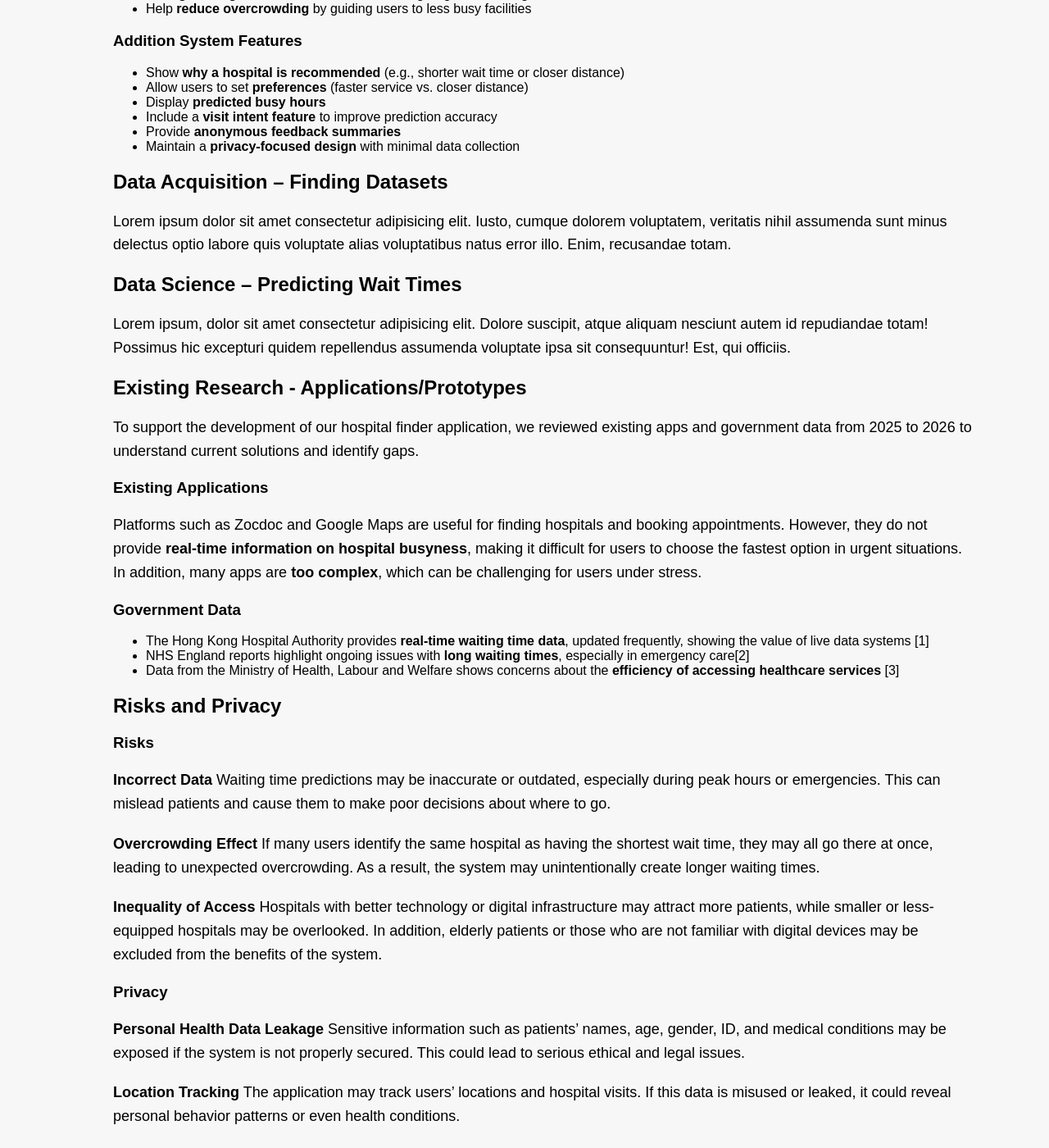
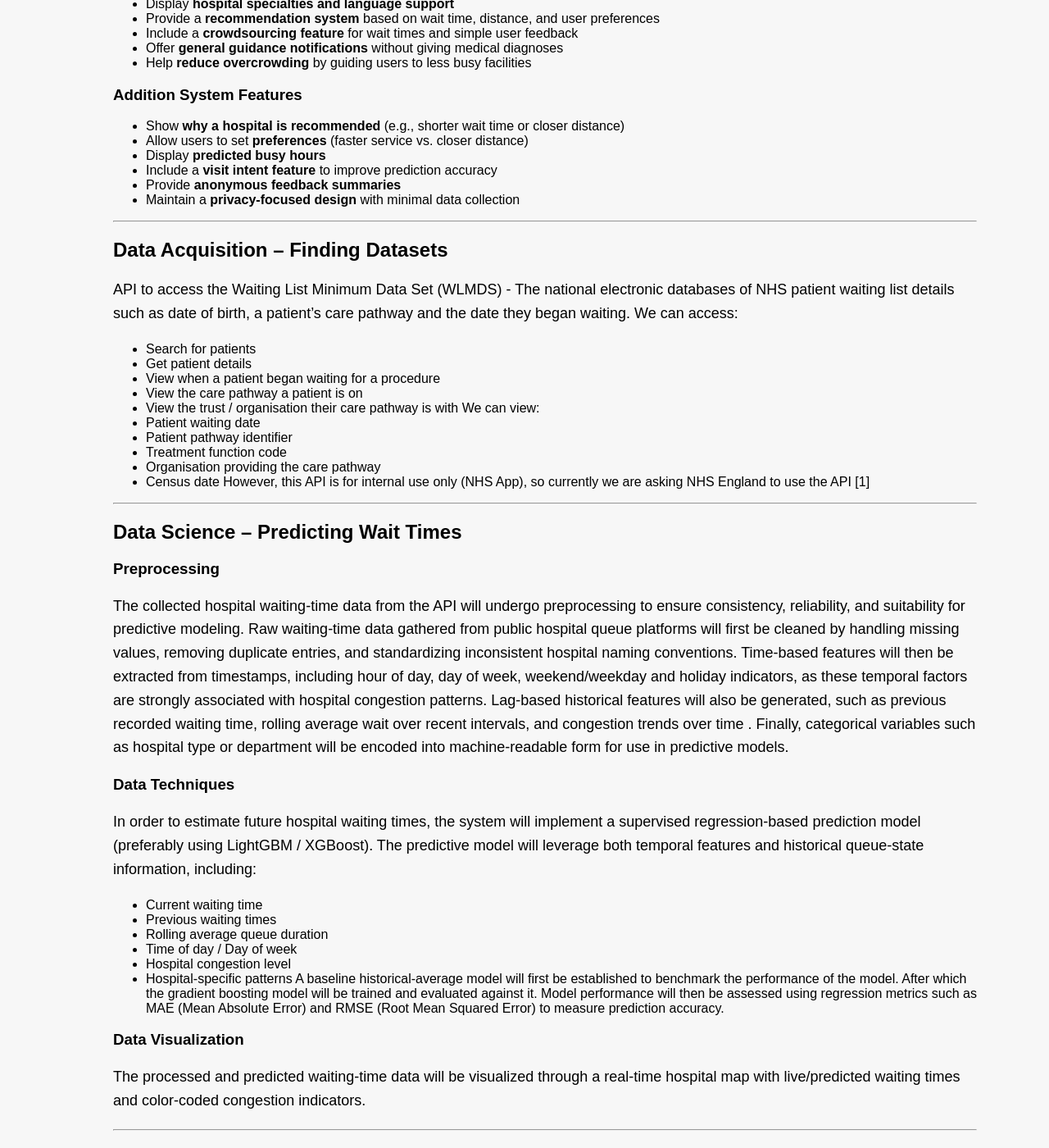
Before and after one commit to daitera1/PBL3-Group-D, a Jekyll site: the page built from _posts/2026-04-28-project-proposal.md, in a window 1280 px wide and 1400 px high, scrolled down 1862 px. Shown: the whole window at 82% size. Built offline with Jekyll 4.4.1, drawn with Linux system fonts in a browser that asks for light colours; some of the changed text lies outside the part shown.

Commit message:
added citations

```diff
--- a/_posts/2026-04-28-project-proposal.md
+++ b/_posts/2026-04-28-project-proposal.md
@@ -11,6 +11,8 @@ permalink: /posts/project-proposal/
 
 Our project focuses on developing a smart hospital finder application designed to help users locate hospitals more efficiently. The app provides real-time and predicted wait times, along with key information such as hospital specialties, supported languages, and accepted insurance. It is aimed at patients who need quick and reliable access to healthcare, especially in unfamiliar areas or urgent situations. By combining live data, historical trends, and user input, the app helps users choose the best hospital based on their needs. This improves overall efficiency in healthcare access and reduces unnecessary waiting times.
 
+---
+
 ## Problem Statement
 
 In many cities, hospitals are often overcrowded and patients have to deal with long waiting times. Even though there are multiple hospitals available, people usually don’t have access to real-time information about how busy each hospital is. Because of this, most patients just go to the closest hospital without knowing how long they will have to wait.
@@ -18,6 +20,7 @@ This leads to some hospitals becoming overloaded while others are not fully used
 Current solutions, like hospital websites or map apps, don’t really solve this problem because they don’t show live conditions or accurate wait times. As a result, patients cannot make informed decisions about where to go.
 Due to this, there is a need for a smarter system that can provide real-time and predicted information to help patients choose the best hospital. This could reduce waiting times, balance patient flow, and make healthcare access easier and more efficient.
 
+---
 
 ## Vision & Goals
 
@@ -31,6 +34,7 @@ Since the source data is directly from NHS England, NHS Digital, and official tr
 This project also aims to deliver a clean, jargon-free interface that works equally well for a first-time user and a frequent visitor, prioritising clarity over complexity.
 Lastly, using design for inclusivity from the ground up, meeting WCAG 2.1 AA (the international standard for web accessibility, requiring digital content to be perceivable, operable, understandable, and robust for users) accessibility standards, supporting screen readers, multiple languages, and varying levels of digital literacy.
 
+---
 
 ## Objectives – App Features and What It Does
 
@@ -58,13 +62,49 @@ The application uses real-time, historical, and crowdsourced data to provide wai
 * Provide **anonymous feedback summaries**
 * Maintain a **privacy-focused design** with minimal data collection
 
+---
+
 ## Data Acquisition – Finding Datasets
 
-Lorem ipsum dolor sit amet consectetur adipisicing elit. Iusto, cumque dolorem voluptatem, veritatis nihil assumenda sunt minus delectus optio labore quis voluptate alias voluptatibus natus error illo. Enim, recusandae totam.
+API to access the Waiting List Minimum Data Set (WLMDS) - The national electronic databases of NHS patient waiting list details such as date of birth, a patient’s care pathway and the date they began waiting.
+We can access:
+* Search for patients
+* Get patient details
+* View when a patient began waiting for a procedure
+* View the care pathway a patient is on
+* View the trust / organisation their care pathway is with
+We can view:
+* Patient waiting date
+* Patient pathway identifier
+* Treatment function code
+* Organisation providing the care pathway
+* Census date
+However, this API is for internal use only (NHS App), so currently we are asking NHS England to use the API [1]
+
+---
 
 ## Data Science – Predicting Wait Times
 
-Lorem ipsum, dolor sit amet consectetur adipisicing elit. Dolore suscipit, atque aliquam nesciunt autem id repudiandae totam! Possimus hic excepturi quidem repellendus assumenda voluptate ipsa sit consequuntur! Est, qui officiis.
+### Preprocessing
+
+The collected hospital waiting-time data from the API will undergo preprocessing to ensure consistency, reliability, and suitability for predictive modeling. Raw waiting-time data gathered from public hospital queue platforms will first be cleaned by handling missing values, removing duplicate entries, and standardizing inconsistent hospital naming conventions. Time-based features will then be extracted from timestamps, including hour of day, day of week, weekend/weekday and holiday indicators, as these temporal factors are strongly associated with hospital congestion patterns. Lag-based historical features will also be generated, such as previous recorded waiting time, rolling average wait over recent intervals, and congestion trends over time . Finally, categorical variables such as hospital type or department will be encoded into machine-readable form for use in predictive models.
+
+### Data Techniques
+
+In order to estimate future hospital waiting times, the system will implement a supervised regression-based prediction model (preferably using LightGBM / XGBoost). The predictive model will leverage both temporal features and historical queue-state information, including:
+* Current waiting time
+* Previous waiting times
+* Rolling average queue duration
+* Time of day / Day of week
+* Hospital congestion level
+* Hospital-specific patterns
+A baseline historical-average model will first be established to benchmark the performance of the model. After which the gradient boosting model will be trained and evaluated against it. Model performance will then be assessed using regression metrics such as MAE (Mean Absolute Error) and RMSE (Root Mean Squared Error) to measure prediction accuracy.
+
+### Data Visualization
+
+The processed and predicted waiting-time data will be visualized through a real-time hospital map with live/predicted waiting times and color-coded congestion indicators.
+
+---
 
 ## Existing Research - Applications/Prototypes
 
@@ -105,6 +147,8 @@ The application may track users’ locations and hospital visits. If this data i
 **Lack of User Control**
 Users may not fully understand what data is being collected or how it is used. Providing transparency and allowing users to control their data is important.
 
+---
+
 ## Sustainability
 
 **Data Sustainability**
@@ -112,3 +156,17 @@ The web application must continuously maintain servers, APIs, and real-time data
 
 **Hospital Integration**
 The system depends on cooperation from hospitals. However, not all hospitals are willing or able to share data, and their systems may not be compatible.
+
+---
+
+## References
+
+[1] Hong Kong Hospital Authority. (2026). Accident and emergency waiting time data. Retrieved from https://www.ha.org.hk
+[2] NHS England. (2026). A&E waiting time statistics. Retrieved from https://www.england.nhs.uk
+[3] Ministry of Health, Labour and Welfare. (2026). Healthcare system survey. Retrieved from https://www.mhlw.go.jp
+[4] Limiri, D. (2025). The impact of long wait times on patient health outcomes: The growing NHS crisis. Premier Journal of Public Health. https://doi.org/10.70389/PJPH.100020
+[5] Yaduvanshi, D., Sharma, A., & More, P. V. (2019). Application of queuing theory to optimize waiting time in hospital operations. Operations and Supply Chain Management, 12(3), 165–174. https://doi.org/10.31387/oscm0380240
+[6] Moore, M. D. (2022). Waiting for the doctor: Managing time and emotion in the British National Health Service, 1948–80. Twentieth Century British History, 33(2), 203–229. https://doi.org/10.1093/tcbh/hwab040
+[7] Dong, J., Yom-Tov, E., & Yom-Tov, G. B. (2018). The impact of delay announcements on hospital network coordination and waiting times. Management Science. https://doi.org/10.1287/mnsc.2018.3048
+[8] Perdana, R. H. Y., et al. (2019). Hospital queue control system using QR code as verification of patient’s arrival. International Journal of Advanced Computer Science and Applications, 10(8). https://doi.org/10.14569/ijacsa.2019.0100847
+[9] Li, X., et al. (2022). Using artificial intelligence to reduce queuing time and improve satisfaction in pediatric outpatient service: A randomized clinical trial. Frontiers in Pediatrics, 10. https://doi.org/10.3389/fped.2022.929834
```
Also changed, not shown: other parts of _posts/2026-04-28-project-proposal.md (+5 -3 lines), 2 other files.
